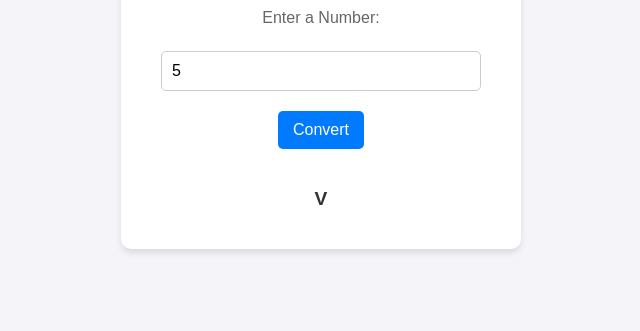
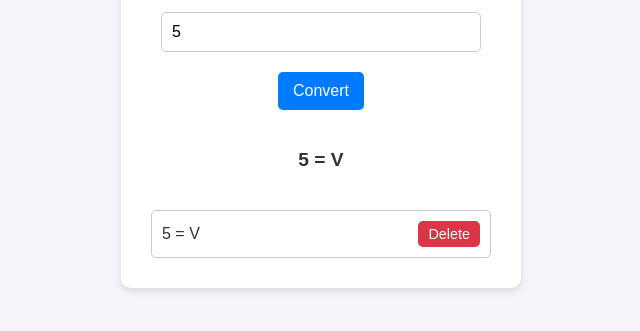
Before and after one commit to garbettbrandon/Certificados-JS, a plain HTML site: page Certificado_2/index.html in a window 1280 px wide. Both pictures are taken after typing "5" into the empty fields and a click on the button "Convert". Shown: the part 339-670 px from the top of the page, without its empty margins (319-959 px from the left). Drawn offline with Linux system fonts and the light colour scheme.

Commit message:
añadiendo persistencia con localstoradge

```diff
--- a/Certificado_2/index.html
+++ b/Certificado_2/index.html
@@ -17,6 +17,7 @@
         </fieldset>
       </form>
       <div id="output" class="output hidden"></div>
+      <div id="saved-conversions" class="saved-conversions"></div>
     </main>
     <script src="script.js"></script>
   </body>
--- a/Certificado_2/script.js
+++ b/Certificado_2/script.js
@@ -2,6 +2,7 @@
 const form = document.getElementById("form");
 const convertButton = document.getElementById("convert-btn");
 const output = document.getElementById("output");
+const savedConversionsContainer = document.getElementById("saved-conversions");
 
 // Función para convertir números arábigos a romanos
 const convertToRoman = (num) => {
@@ -49,23 +50,55 @@ const validateInput = (str, num) => {
 const handleConversion = () => {
   const numStr = document.getElementById("number").value;
   const num = parseInt(numStr, 10);
-
-  // Limpia el mensaje previo
-  output.classList.remove("alert", "hidden");
-  output.innerText = "";
-
-  // Validación
-  const errorMessage = validateInput(numStr, num);
-  if (errorMessage) {
-    output.innerText = errorMessage; // Muestra el mensaje de error
+  const error = validateInput(numStr, num);
+  if (error) {
+    output.textContent = error;
+    output.classList.remove("hidden");
     output.classList.add("alert");
     return;
   }
+  const roman = convertToRoman(num);
+  output.textContent = `${num} = ${roman}`;
+  output.classList.remove("hidden");
+  output.classList.remove("alert");
+  saveConversion(num, roman);
+};
 
-  // Conversión y salida
-  const romanNumeral = convertToRoman(num);
-  output.innerText = romanNumeral;
+// Función para guardar la conversión en localStorage
+const saveConversion = (num, roman) => {
+  const conversions = JSON.parse(localStorage.getItem("conversions")) || [];
+  conversions.push({ num, roman });
+  localStorage.setItem("conversions", JSON.stringify(conversions));
+  displaySavedConversions();
 };
+
+// Función para mostrar las conversiones guardadas
+const displaySavedConversions = () => {
+  const conversions = JSON.parse(localStorage.getItem("conversions")) || [];
+  savedConversionsContainer.innerHTML = "";
+  conversions.forEach((conversion, index) => {
+    const div = document.createElement("div");
+    div.innerHTML = `
+      <span>${conversion.num} = ${conversion.roman}</span>
+      <button onclick="deleteConversion(${index})">Delete</button>
+    `;
+    savedConversionsContainer.appendChild(div);
+  });
+};
+
+// Función para eliminar una conversión específica
+const deleteConversion = (index) => {
+  const conversions = JSON.parse(localStorage.getItem("conversions")) || [];
+  conversions.splice(index, 1);
+  localStorage.setItem("conversions", JSON.stringify(conversions));
+  displaySavedConversions();
+};
+
+// Event listener para el botón de conversión
+convertButton.addEventListener("click", handleConversion);
+
+// Mostrar las conversiones guardadas al cargar la página
+document.addEventListener("DOMContentLoaded", displaySavedConversions);
 
 // Eventos
 form.addEventListener("submit", (e) => {
--- a/Certificado_2/styles.css
+++ b/Certificado_2/styles.css
@@ -106,3 +106,32 @@ button:hover {
   border: 1px solid #f5c6cb;
   border-radius: 5px;
 }
+
+.saved-conversions {
+  margin-top: 20px;
+}
+
+.saved-conversions div {
+  display: flex;
+  justify-content: space-between;
+  align-items: center;
+  padding: 10px;
+  border: 1px solid #ccc;
+  border-radius: 5px;
+  margin-bottom: 10px;
+}
+
+.saved-conversions button {
+  background: #dc3545;
+  color: #ffffff;
+  padding: 5px 10px;
+  font-size: 0.9rem;
+  border: none;
+  border-radius: 5px;
+  cursor: pointer;
+  transition: background-color 0.3s ease;
+}
+
+.saved-conversions button:hover {
+  background: #c82333;
+}
```
